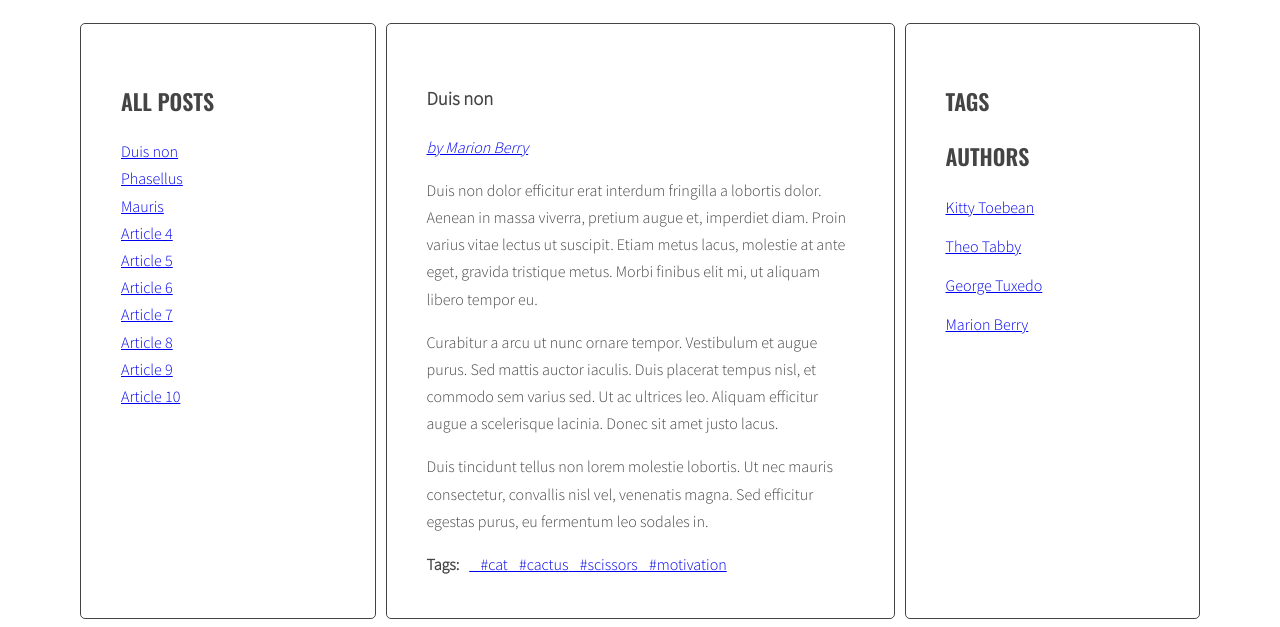
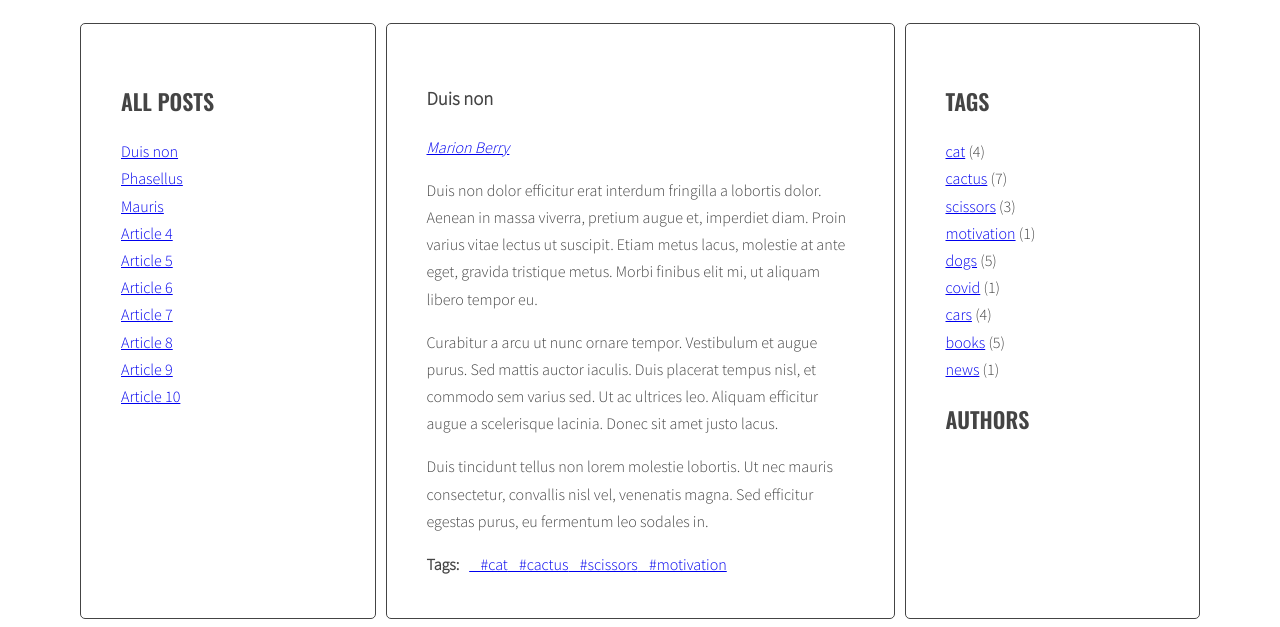
Before and after one commit to TyyFon/javascript-blog, a website: page index.html in a window 1280 px wide. Shown: the part 220-847 px from the top of the page. Drawn offline with nearby package versions, Linux system fonts and the light colour scheme.

Commit message:
Add tag cluod and class do tag in right column

```diff
--- a/index.html
+++ b/index.html
@@ -150,12 +150,7 @@
                         <h2 class="section-title">Tags</h2>
                         <ul class="list tags"></ul>
                         <h2 class="section-title">Authors</h2>
-                        <ul class="list authors">
-                            <li><a href="#"><span class="author-name">Kitty Toebean</span></a></li>
-                            <li><a href="#"><span class="author-name">Theo Tabby</span></a></li>
-                            <li><a href="#"><span class="author-name">George Tuxedo</span></a></li>
-                            <li><a href="#"><span class="author-name">Marion Berry</span></a></li>
-                        </ul>
+                        <ul class="list authors"></ul>
                     </aside>
                 </main>
             </div>
--- a/js/functions.js
+++ b/js/functions.js
@@ -3,7 +3,11 @@ const optArticleSelector = '.post',
   optTitleSelector = '.post-title',
   optTitleListSelector = '.titles',
   optArticleTagSelector = '.post-tags .list',
-  optArticleAuthorSelector = '.post-author';
+  optArticleAuthorSelector = '.post-author',
+  optPostAuthorSelector = '.sidebar .authors',
+  optCloudClassCount = 5,
+  optCloudClassPrefix = 'tag-size-';
+
 
 const titleClickHandler = function(event) {
   event.preventDefault();
@@ -88,6 +92,7 @@ function tagClickHandler(event) {
   /* execute function "generateTitleLinks" with article selector as argument */
   generateTitleLinks('[data-tags~="' + tag + '"]');
 }
+
 function generateTags() {
   /* find all articles */
   let articles = document.querySelectorAll(optArticleSelector);
@@ -131,7 +136,7 @@ function generateAuthor() {
     const articleAuthor = article.getAttribute('data-author');
     const textAuthor = article.querySelector(optArticleAuthorSelector);
     textAuthor.innerHTML = '';
-    const linkHTML = '<a href="#' + articleAuthor +'"<span>'+ 'by ' + articleAuthor + '</span></a>';
+    const linkHTML = '<a href="#' + articleAuthor +'"<span>'+ articleAuthor + '</span></a>';
     textAuthor.insertAdjacentHTML('beforeend', linkHTML);
   }
 }
@@ -148,3 +153,69 @@ function addClickListenersToArticleAuthor() {
     linkAuthor.addEventListener('click', articleAuthorClickHandler);
   }
 }
+function calculateTagsParams(tags){
+  const params =  {'min': 999999, 'max': 0};
+  for(let tag in tags){
+    if(tags[tag] > params.max){
+      params.max = tags[tag];
+    }
+    if(tags[tag] < params.min){
+      params.min = tags[tag];
+    }
+  }
+  return (params);
+}
+function calculateTagClass(count, params) {
+  const normalizedCount = count - params.min;
+  const normalizedMax = params.max - params.min;
+  const percentage = normalizedCount / normalizedMax;
+  const classNumber = Math.floor( percentage * (optCloudClassCount - 1) + 1 );
+  return (optCloudClassPrefix, classNumber);
+}
+
+function generateListTags() {
+  /* [NEW] create a new variable allTags with an empty array */
+  let allTags = {};
+  /* find all articles */
+  let articles = document.querySelectorAll(optArticleSelector);
+  /* START LOOP: for every article: */
+  for (let article of articles) {
+    /* find tags wrapper */
+    /* make html variable with empty string */
+    /* get tags from data-tags attribute */
+    const tags = article.getAttribute('data-tags');
+    /* split tags into array */
+    const articleTagArray = tags.split(' ');
+    /* START LOOP: for each tag */
+    for (let tag of articleTagArray) {
+      /* generate HTML of the link */
+      /* add generated code to html variable */
+      /* [NEW] check if this link is NOT already in allTags */
+      if(!allTags[tag]) {
+        allTags[tag]  = 1;
+      } else {
+        allTags[tag]++;
+      }
+      /* END LOOP: for each tag */
+    }
+    /* insert HTML of all the links into the tags wrapper */
+    /* END LOOP: for every article: */
+  }
+  /* [NEW] find list of tags in right column */
+  const tagList = document.querySelector('.tags');
+  /* [NEW] add html from allTags to tagList */
+  const tagsParams = calculateTagsParams(allTags);
+  /* [NEW] create variable for all links HTML code */
+  let allTagsHTML = '';
+  /* [NEW] START LOOP: for each tag in allTags: */
+  for(let tag in allTags){
+  /* [NEW] generate code of a link and add it to allTagsHTML */
+    const linkHTML = '<li><a class = ' + calculateTagClass(allTags[tag], tagsParams) +' ' + 'href="#tag-' + tag +'"<span>'+ tag + '</span></a>' + ' (' + allTags[tag] + ')' + '</li>';
+    console.log('linkHTML:', linkHTML);
+    allTagsHTML += linkHTML;
+  }
+  /*[NEW] add HTML from allTagsHTML to tagList */
+  tagList.innerHTML = allTagsHTML;
+  //console.log(allTags);
+}
+generateListTags();
--- a/js/script.js
+++ b/js/script.js
@@ -1,4 +1,4 @@
-/* global addClickListenersToAuthorList addClickListenersToArticleAuthor generateTitleLinks generateTags addClickListenersToTags generateAuthor*/ // eslint-disable-line no-unused-vars
+/* global generateTagsList generateAuthors addClickListenersToArticleAuthor generateTitleLinks generateTags addClickListenersToTags generateAuthor*/ // eslint-disable-line no-unused-vars
 'use strict';
 
 generateTitleLinks();
@@ -6,3 +6,4 @@ generateTags();
 addClickListenersToTags();
 generateAuthor();
 addClickListenersToArticleAuthor();
+//generateTagsList();
```
